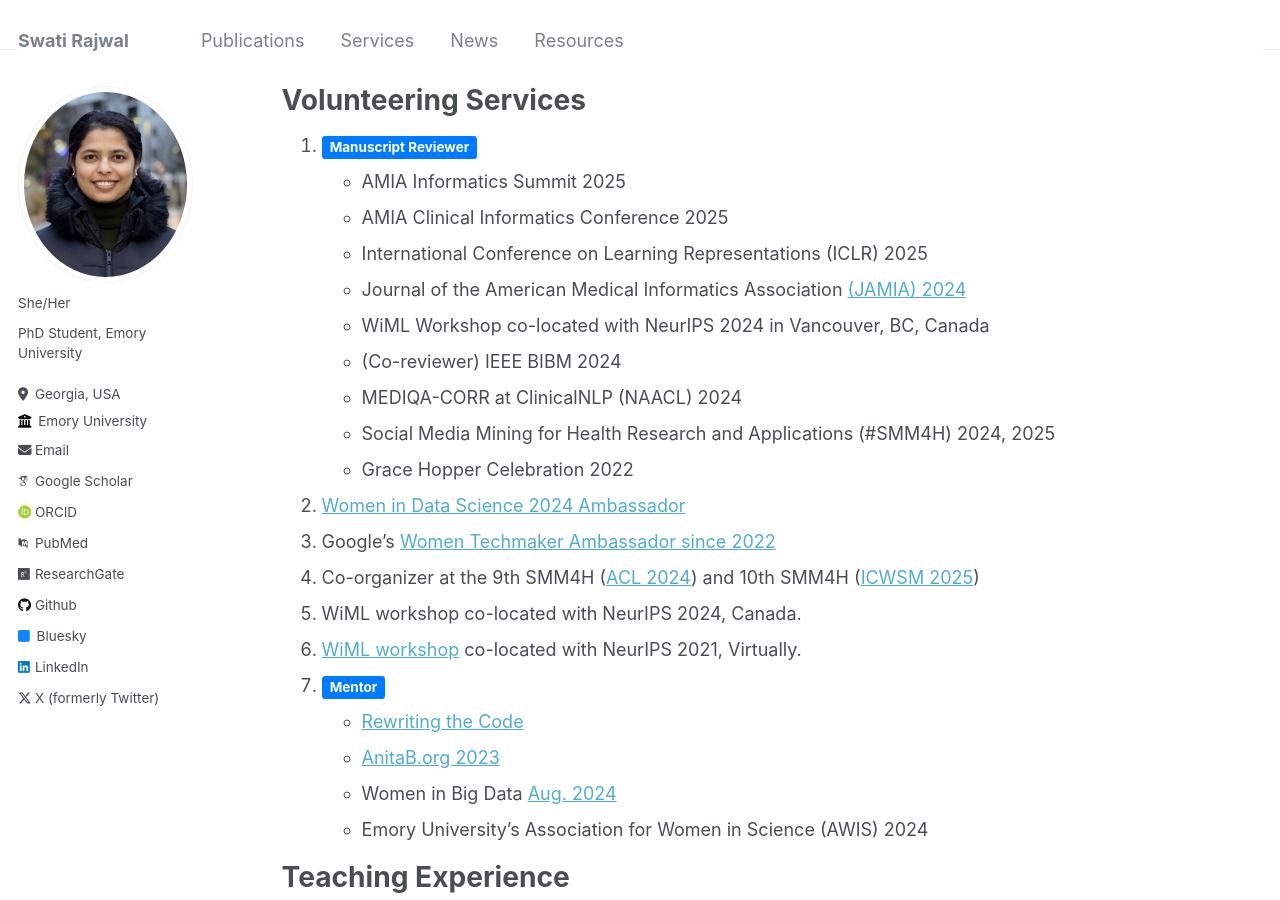
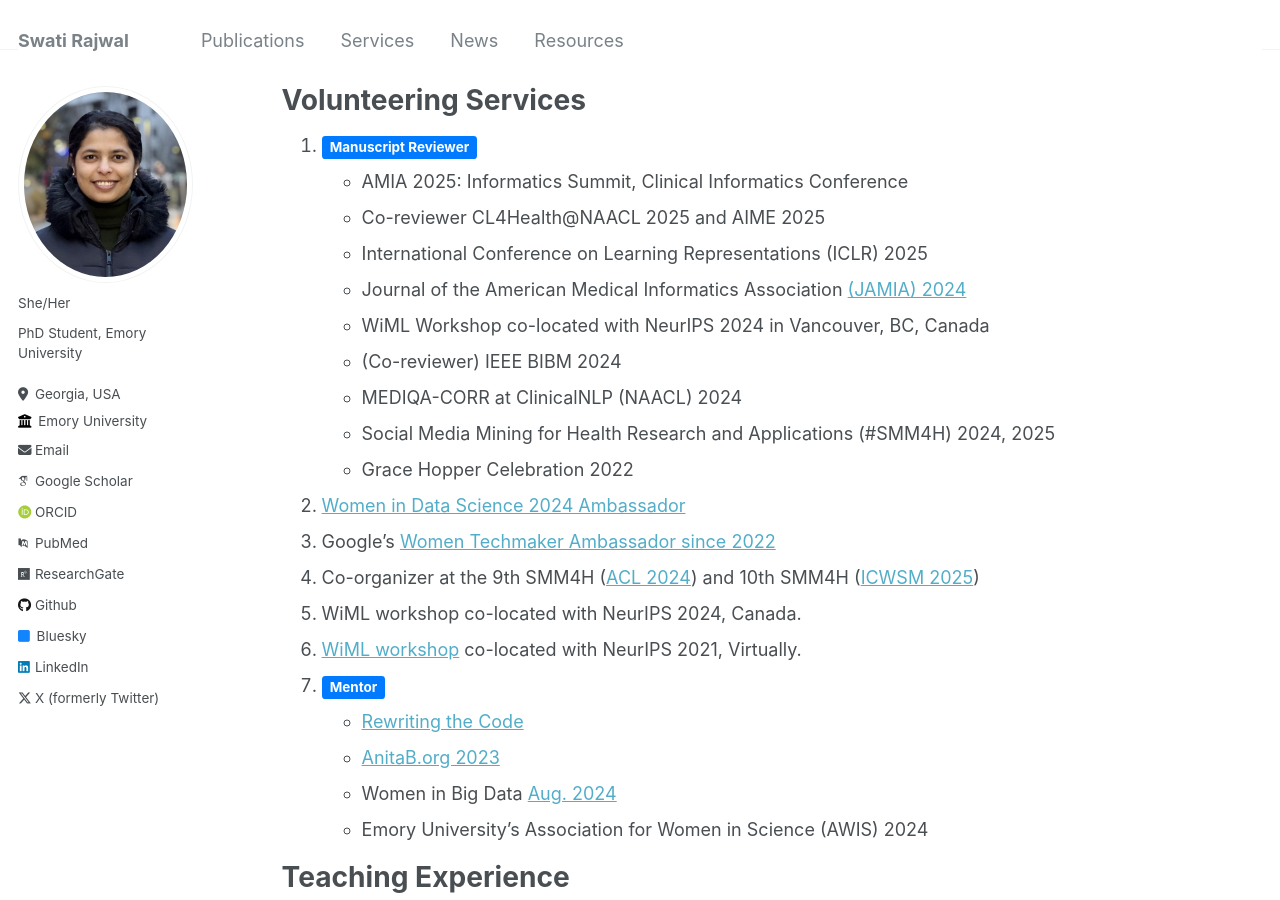
Before and after one commit to swati-rajwal/swati-rajwal.github.io, a Jekyll site: the page built from _pages/services.md, in a window 1280 px wide and 900 px high. Built offline with Jekyll 4.4.1, drawn with Linux system fonts in a browser that asks for light colours; some web fonts are replaced.

Commit message:
Update services.md

```diff
--- a/_pages/services.md
+++ b/_pages/services.md
@@ -6,8 +6,8 @@ author_profile: true
 ---
 
 1. <span class="label label-success" style="background-color: #007bff; display: inline; padding: .2em .6em .3em; font-size: 75%; font-weight: bold; line-height: 1; color: #ffffff; text-align: center; white-space: nowrap; vertical-align: baseline; border-radius: .25em;">Manuscript Reviewer</span>
-   * AMIA Informatics Summit 2025
-   * AMIA Clinical Informatics Conference 2025
+   * AMIA 2025: Informatics Summit, Clinical Informatics Conference
+   * Co-reviewer CL4Health@NAACL 2025 and AIME 2025
    * International Conference on Learning Representations (ICLR) 2025
    * Journal of the American Medical Informatics Association <a href="https://fdslive.oup.com/www.oup.com/academic/pdf/reviewer-certificate/jamia-12481742867999068944_cert.pdf" target="_blank">(JAMIA) 2024</a>
    * WiML Workshop co-located with NeurIPS 2024 in Vancouver, BC, Canada
```
